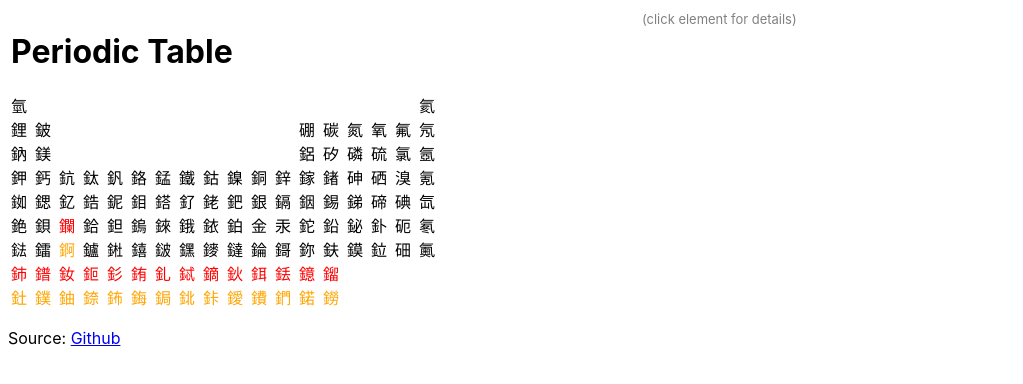
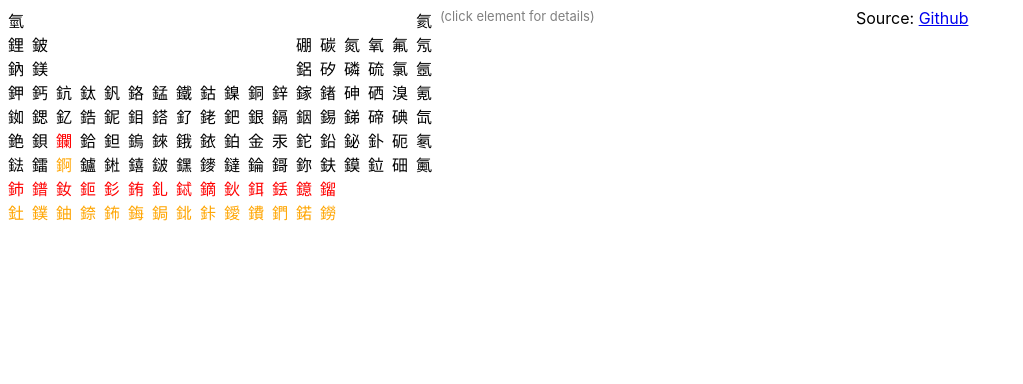
Before and after one commit to kaicarver/yuansu-react, a React (Create React App) app: page / in a window 1280 px wide. Shown: the top 384 px of the page, without its empty margins (0-1023 px from the left). Built offline with nearby package versions, Linux system fonts and the light colour scheme.

Commit message:
keep it simple, no more HTML table...

```diff
--- a/src/index.css
+++ b/src/index.css
@@ -15,7 +15,7 @@ code {
 #page {
   display: grid;
   align-items: left;
-  grid-template-columns: 1fr;
+  grid-template-columns: 1fr 1fr 1fr;
 }
 
 table tr td {
--- a/src/index.js
+++ b/src/index.js
@@ -17,27 +17,20 @@ console.log(periodicData.elements);
 
 function YuansuApp(props) {
   return <div id="page">
-    <table>
-      <tbody>
-        <tr>
-          <td>
-            <h1>Periodic Table</h1>
-            <Table data={periodicData.elements} />
-          </td>
-          <td id="detail">
-            <div id="help">(click element for details)</div>
-          </td>
-        </tr>
-      </tbody>
-    </table>
-    <p>
+    <div>
+      <Table data={periodicData.elements} />
+    </div>
+    <div id="detail">
+      <div id="help">(click element for details)</div>
+    </div>
+    <div>
       Source: <a
         className="App-link"
         href="https://github.com/kaicarver/yuansu-react"
         target="_blank"
         rel="noopener noreferrer"
       >Github</a>
-    </p>
+    </div>
   </div>;
 }
 
```
